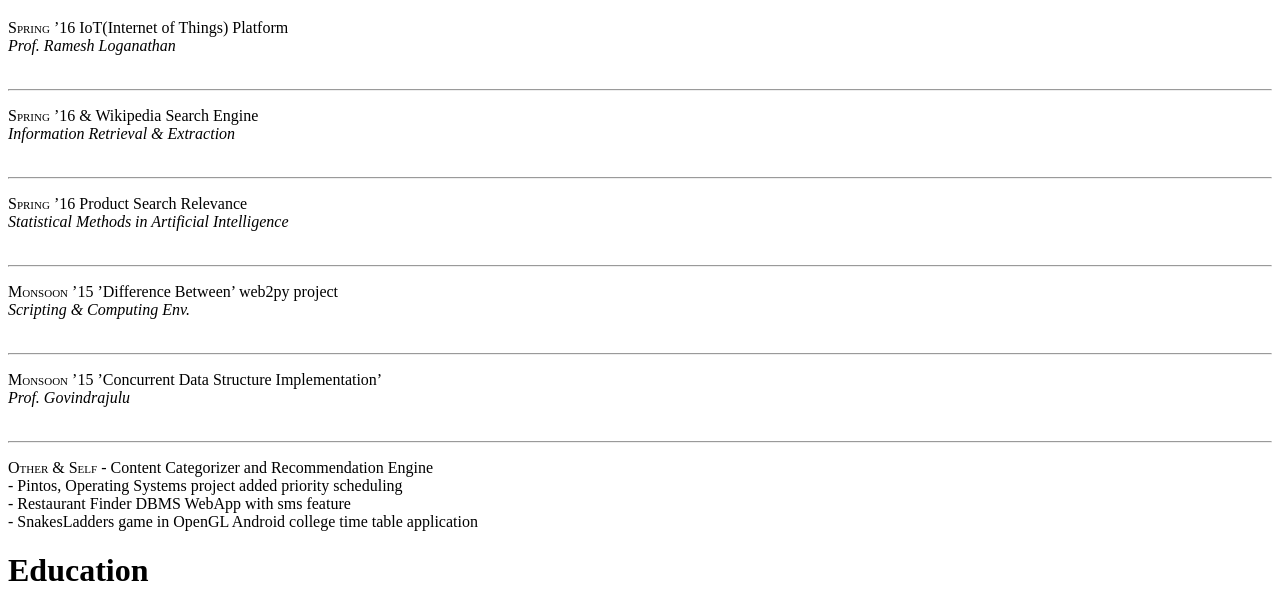
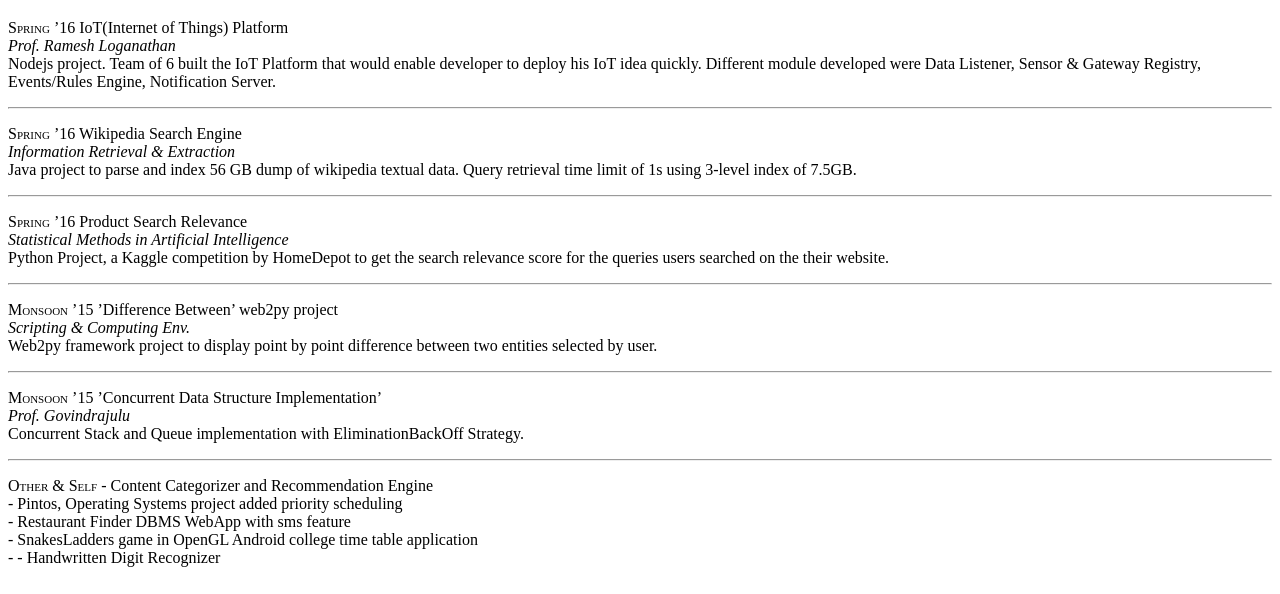
Before and after one commit to mdtareque/cv, a plain HTML site: page index.html in a window 1280 px wide. Shown: the part 323-917 px from the top of the page. Drawn offline with Linux system fonts and the light colour scheme.

Commit message:
Update index.html

```diff
--- a/index.html
+++ b/index.html
@@ -29,17 +29,21 @@
             </tbody>
         </table>
         <h1 id="projects">Projects</h1>
-        <p><span style="font-variant: small-caps;">Spring ’16</span>  IoT(Internet of Things) Platform<br /><em>Prof. Ramesh Loganathan</em><br /><br /></p>
+        <p><span style="font-variant: small-caps;">Spring ’16</span>  IoT(Internet of Things) Platform<br /><em>Prof. Ramesh Loganathan</em><br />Nodejs project. Team of 6 built the IoT Platform that would enable developer to deploy his IoT idea quickly.
+Different module developed were Data Listener, Sensor & Gateway Registry, Events/Rules Engine, Notification
+Server.<br /></p>
         <hr />
-        <p><span style="font-variant: small-caps;">Spring ’16</span> &amp; Wikipedia Search Engine<br /><em>Information Retrieval &amp; Extraction</em><br /><br /></p>
+        <p><span style="font-variant: small-caps;">Spring ’16</span> Wikipedia Search Engine<br /><em>Information Retrieval &amp; Extraction</em><br />Java project to parse and index 56 GB dump of wikipedia textual data. Query retrieval time limit of 1s using
+3-level index of 7.5GB.<br /></p>
         <hr />
-        <p><span style="font-variant: small-caps;">Spring ’16</span>  Product Search Relevance<br /><em>Statistical Methods in Artificial Intelligence</em><br /><br /></p>
+        <p><span style="font-variant: small-caps;">Spring ’16</span>  Product Search Relevance<br /><em>Statistical Methods in Artificial Intelligence</em><br />Python Project, a Kaggle competition by HomeDepot to get the search relevance score for the queries users
+searched on the their website.<br /></p>
         <hr />
-        <p><span style="font-variant: small-caps;">Monsoon ’15</span>  ’Difference Between’ web2py project<br /><em>Scripting &amp; Computing Env.</em><br /><br /></p>
+        <p><span style="font-variant: small-caps;">Monsoon ’15</span>  ’Difference Between’ web2py project<br /><em>Scripting &amp; Computing Env.</em><br />Web2py framework project to display point by point difference between two entities selected by user.<br /></p>
         <hr />
-        <p><span style="font-variant: small-caps;">Monsoon ’15</span>  ’Concurrent Data Structure Implementation’<br /><em>Prof. Govindrajulu</em><br /><br /></p>
+        <p><span style="font-variant: small-caps;">Monsoon ’15</span>  ’Concurrent Data Structure Implementation’<br /><em>Prof. Govindrajulu</em><br />Concurrent Stack and Queue implementation with EliminationBackOff Strategy.<br /></p>
         <hr />
-        <p><span style="font-variant: small-caps;">Other &amp; Self</span>  - Content Categorizer and Recommendation Engine<br /> - Pintos, Operating Systems project added priority scheduling<br /> - Restaurant Finder DBMS WebApp with sms feature<br /> - SnakesLadders game in OpenGL  Android college time table application<br /></p>
+        <p><span style="font-variant: small-caps;">Other &amp; Self</span>  - Content Categorizer and Recommendation Engine<br /> - Pintos, Operating Systems project added priority scheduling<br /> - Restaurant Finder DBMS WebApp with sms feature<br /> - SnakesLadders game in OpenGL  Android college time table application<br /> - - Handwritten Digit Recognizer</p>
         <h1 id="education">Education</h1>
         <table>
             <tbody>
@@ -149,7 +153,7 @@
         <h1 id="web-presence">Web Presence</h1>
         <p><img src="pe.png" title="fig:" alt="Project Euler &amp; StackOverflow" /> <img src="so.png" title="fig:" alt="Project Euler &amp; StackOverflow" /></p>
         <ul>
-            <li><p><a href="https://github.com/mdtareque">Github Profile</a></p></li>
+            <li><p><a href="https://github.com/mdtareque" class="uri">https://github.com/mdtareque</a></p></li>
             <li><p><a href="https://in.linkedin.com/in/mdtareque" class="uri">https://in.linkedin.com/in/mdtareque</a></p></li>
             <li><p><a href="https://www.codechef.com/users/mtk" class="uri">https://www.codechef.com/users/mtk</a></p></li>
             <li><p><a href="http://stackoverflow.com/users/1135954/mtk/" class="uri">http://stackoverflow.com/users/1135954/mtk/</a> (Top 7% reputation wise)</p></li>
```
